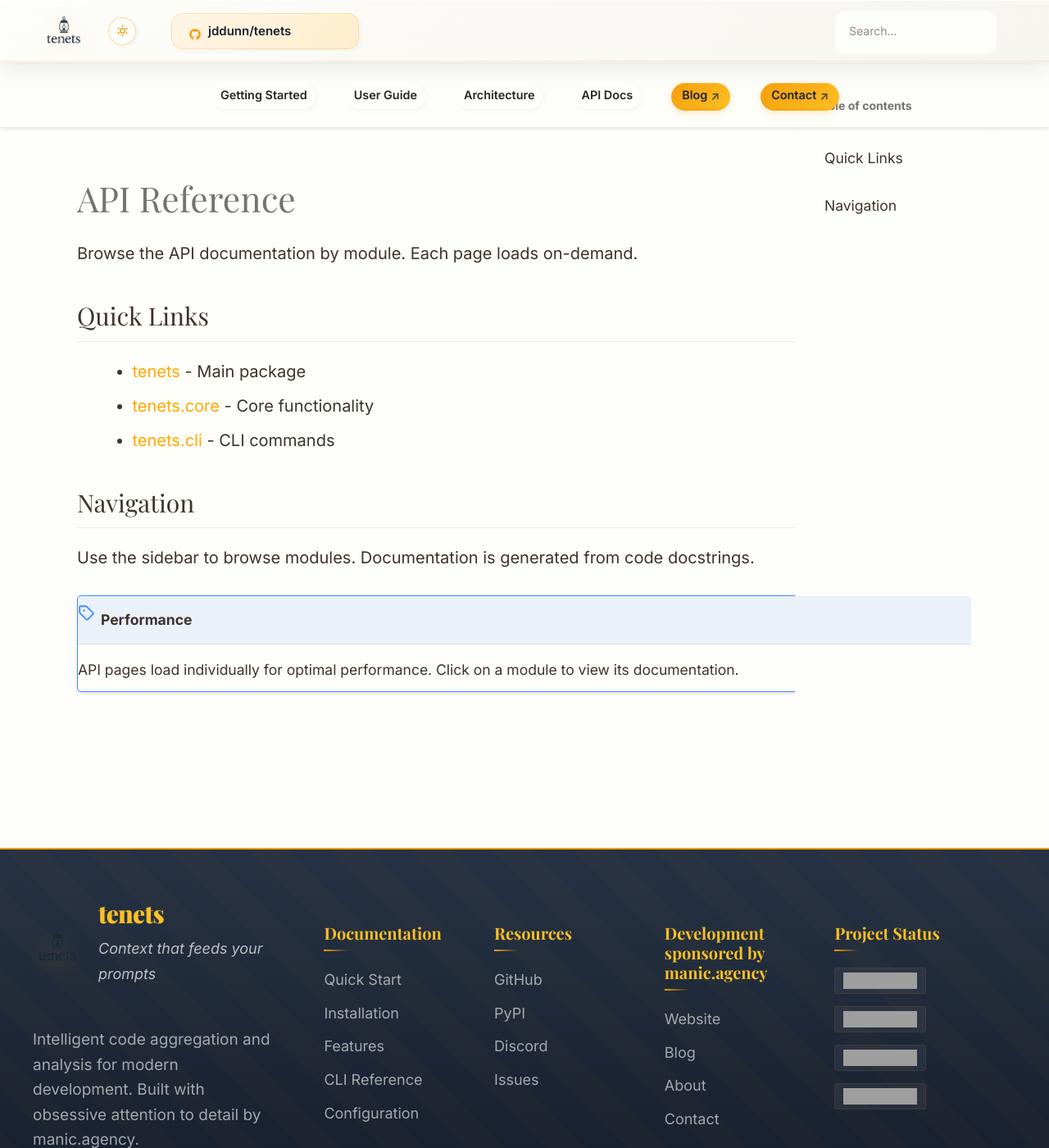
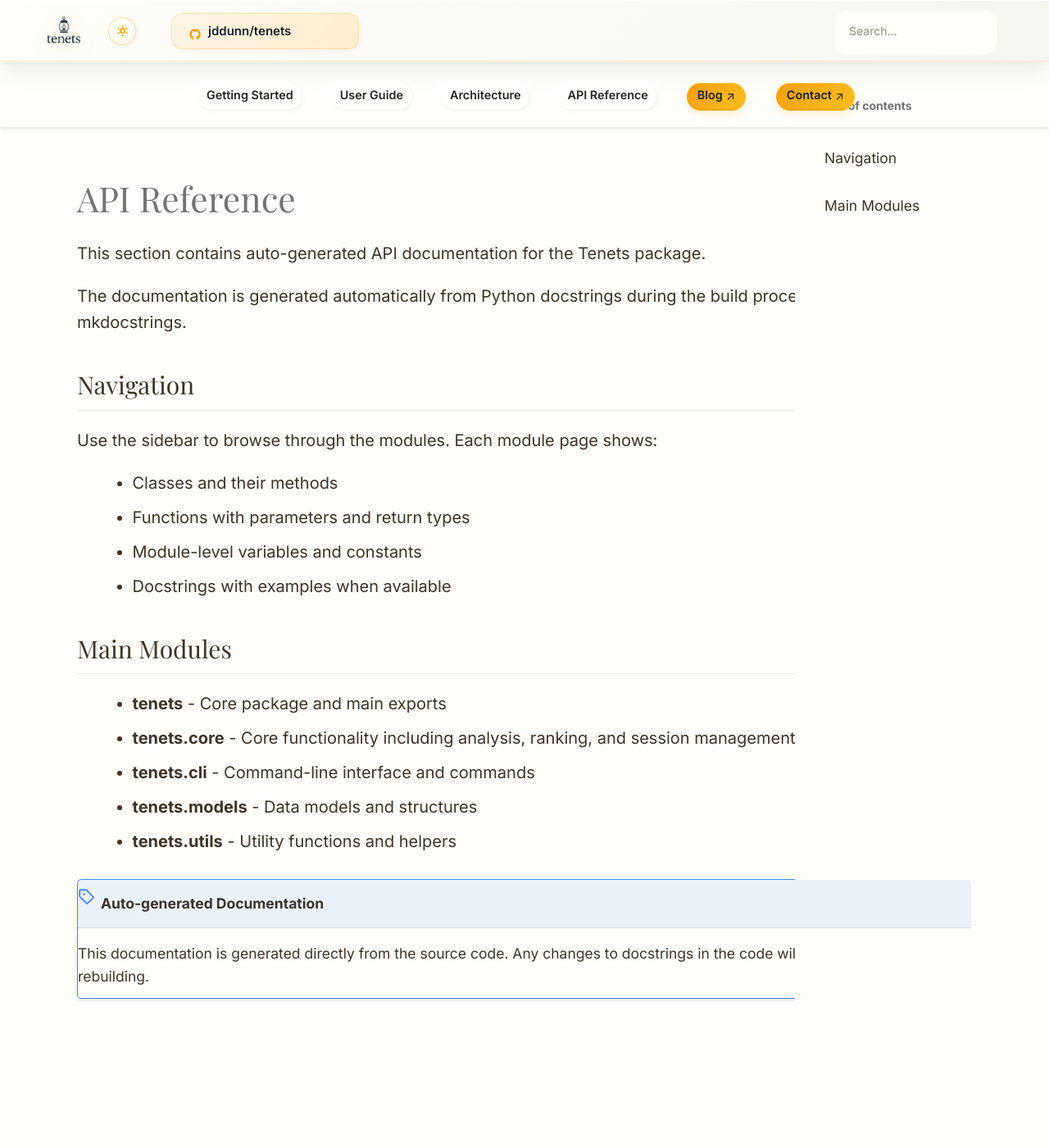
Before and after one commit to jddunn/tenets, an MkDocs documentation site: the page built from docs/api.md, in a window 1280 px wide and 1400 px high. Shown: the whole window at 82% size. Built offline with MkDocs 1.6.1 and Material for MkDocs 9.7.7, drawn with Linux system fonts in a browser that asks for light colours; nearby versions of some CDN libraries; comment, search, counter and statistics services are not loaded; grey boxes are pictures that could not be loaded.

Commit message:
fix: api auto generated docs on builds

```diff
--- /dev/null
+++ b/docs/api.md
@@ -0,0 +1,26 @@
+# API Reference
+
+This section contains auto-generated API documentation for the Tenets package.
+
+The documentation is generated automatically from Python docstrings during the build process using mkdocstrings.
+
+## Navigation
+
+Use the sidebar to browse through the modules. Each module page shows:
+
+- Classes and their methods
+- Functions with parameters and return types
+- Module-level variables and constants
+- Docstrings with examples when available
+
+## Main Modules
+
+- **tenets** - Core package and main exports
+- **tenets.core** - Core functionality including analysis, ranking, and session management
+- **tenets.cli** - Command-line interface and commands
+- **tenets.models** - Data models and structures
+- **tenets.utils** - Utility functions and helpers
+
+!!! note "Auto-generated Documentation"
+    This documentation is generated directly from the source code.
+    Any changes to docstrings in the code will be reflected here after rebuilding.
--- a/docs/api/index.md
+++ /dev/null
@@ -1,20 +0,0 @@
----
-title: API Reference
----
-
-# API Reference
-
-Browse the API documentation by module. Each page loads on-demand.
-
-## Quick Links
-
-- [tenets](tenets/) - Main package
-- [tenets.core](tenets/core/) - Core functionality
-- [tenets.cli](tenets/cli/) - CLI commands
-
-## Navigation
-
-Use the sidebar to browse modules. Documentation is generated from code docstrings.
-
-!!! note "Performance"
-    API pages load individually for optimal performance. Click on a module to view its documentation.
--- a/mkdocs.yml
+++ b/mkdocs.yml
@@ -126,7 +126,7 @@
   # Auto-generated API docs
   - gen-files:
       scripts:
-        - docs/gen_api.py
+        - docs/gen_ref_pages.py
 
   - literate-nav:
       nav_file: SUMMARY.md
@@ -406,7 +406,7 @@
       - Guiding Principles: architecture/guiding-principles.md
       - Output & Visualization: architecture/output-visualization.md
       - Roadmap: architecture/roadmap.md
-  - API Docs: api/index.md
+  - API Reference: api.md
   - Blog: https://manic.agency/blog
   - Contact: https://manic.agency/contact
 
--- a/pyproject.toml
+++ b/pyproject.toml
@@ -140,6 +140,11 @@
     "mkdocs-macros-plugin>=0.9.0",
     "mkdocs-mermaid2-plugin>=1.1.0",
     "mkdocs-jupyter>=0.24.0",
+    "mkdocs-gen-files>=0.5.0",
+    "mkdocs-literate-nav>=0.6.0",
+    "mkdocstrings[python]>=0.24.0",
+    "mkdocs-autorefs>=1.0.0",
+    "mkdocs-minify-plugin>=0.8.0",
     "mike>=2.0.0",
     "build>=1.0.0",
     "twine>=4.0.0",
```
Also changed, not shown: docs/gen_api.py (deleted, +0 -338 lines), docs/gen_ref_pages.py (added, +69 -0 lines), 1 other file.
